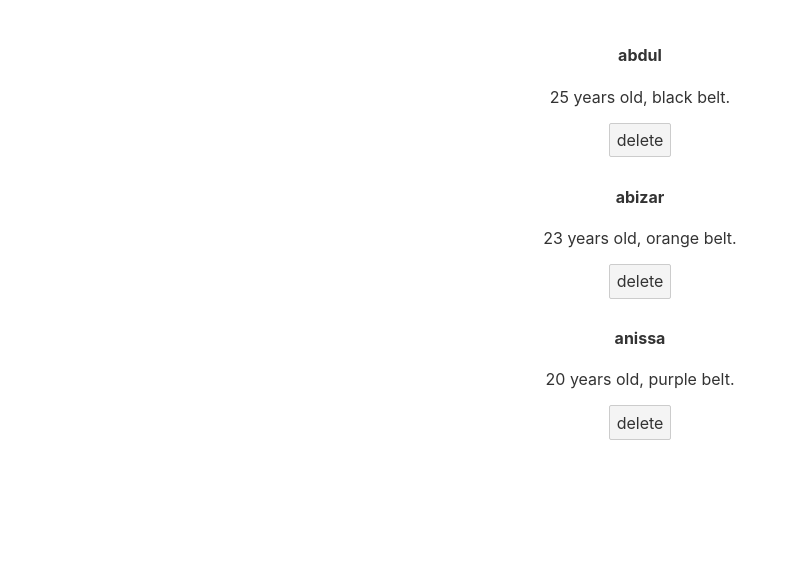
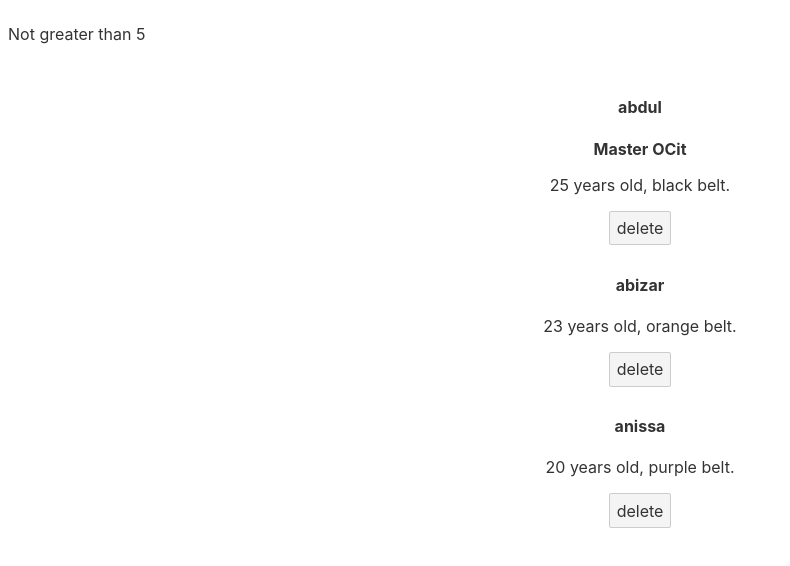
Before and after one commit to ocit17/belajar_sveltesjs, a Svelte app: page / in a window 1280 px wide. Shown: the top 566 px of the page, without its empty margins (0-790 px from the left). Built offline with nearby package versions, Linux system fonts and the light colour scheme.

Commit message:
episode 8

```diff
--- a/src/App.svelte
+++ b/src/App.svelte
@@ -8,12 +8,25 @@
 	const handleClick = (id) => {
 		people = people.filter((person) => person.id != id);
 	}
+
+	let num = 5;
 </script>
+
+{#if num > 20}
+	<p>Greater than 20</p>
+{:else if num > 5}
+	<p>Greater than 5</p>
+{:else}
+	<p>Not greater than 5</p>
+{/if}
 
 <main>
 	{#each people as person (person.id)}
 		<div>
 			<h4>{person.name}</h4>
+			{#if person.beltColour === 'black'}
+				<p><strong>Master OCit</strong></p>
+			{/if}
 			<p>{person.age} years old, {person.beltColour} belt.</p>
 			<button on:click="{() => {handleClick(person.id)}}">delete</button>
 		</div>
```
